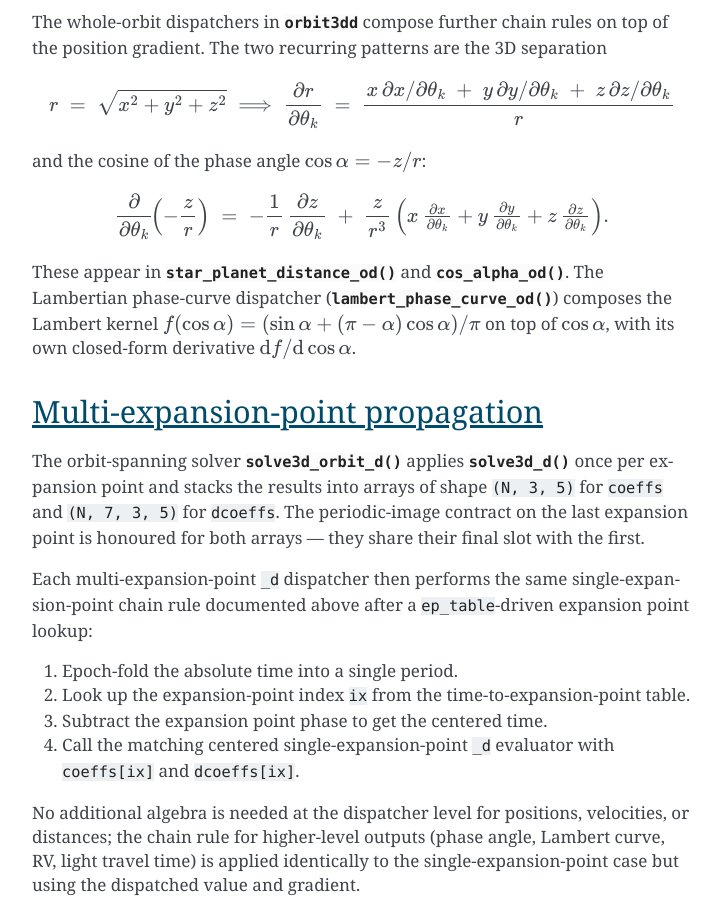
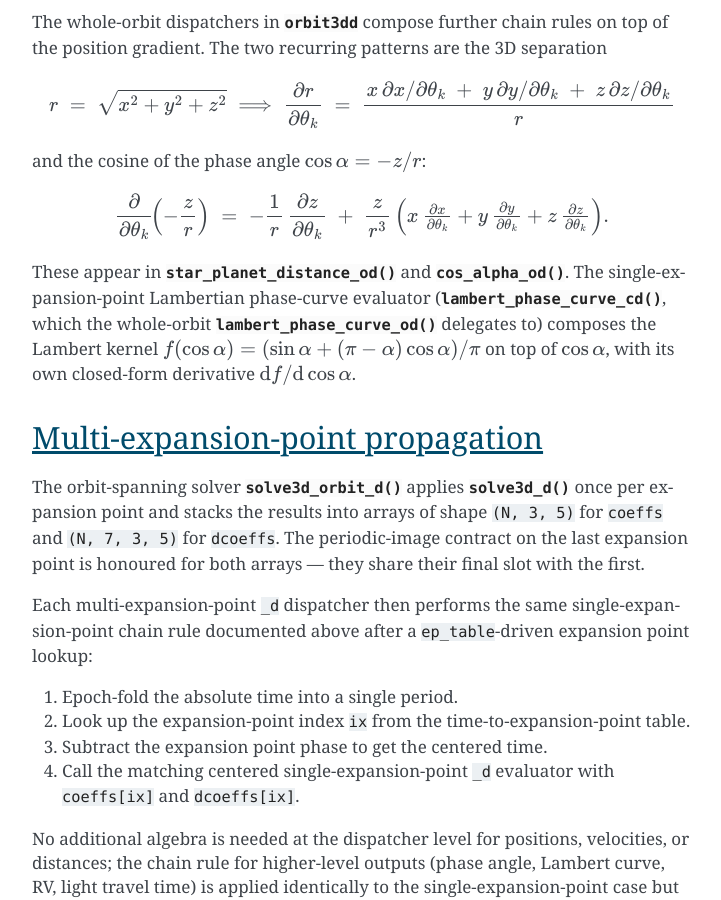
Before and after one commit to hpparvi/MeepMeep, a Sphinx documentation site: the page built from docs/source/derivatives.rst, in a window 1280 px wide and 900 px high, scrolled down 7718 px. Shown: the whole window, without its empty margins (388-1109 px from the left). Built offline with Sphinx 7.4.7, drawn with Linux system fonts in a browser that asks for light colours.

```diff
--- a/docs/source/derivatives.rst
+++ b/docs/source/derivatives.rst
@@ -483,9 +483,11 @@ These appear in
 :func:`~meepmeep.backends.numba.orbit3dd.star_planet_distance_od`
 and
 :func:`~meepmeep.backends.numba.orbit3dd.cos_alpha_od`. The
-Lambertian phase-curve dispatcher
-(:func:`~meepmeep.backends.numba.orbit3dd.lambert_phase_curve_od`)
-composes the Lambert kernel
+single-expansion-point Lambertian phase-curve evaluator
+(:func:`~meepmeep.backends.numba.point3dd.lambert.lambert_phase_curve_cd`,
+which the whole-orbit
+:func:`~meepmeep.backends.numba.orbit3dd.lambert_phase_curve_od`
+delegates to) composes the Lambert kernel
 :math:`f(\cos\alpha) = (\sin\alpha + (\pi - \alpha)\cos\alpha)/\pi`
 on top of :math:`\cos\alpha`, with its own closed-form derivative
 :math:`\mathrm d f / \mathrm d \cos\alpha`.
```
Also changed, not shown: docs/source/api/low_level.rst (+30 -0 lines), docs/source/naming_conventions.rst (+12 -11 lines).
